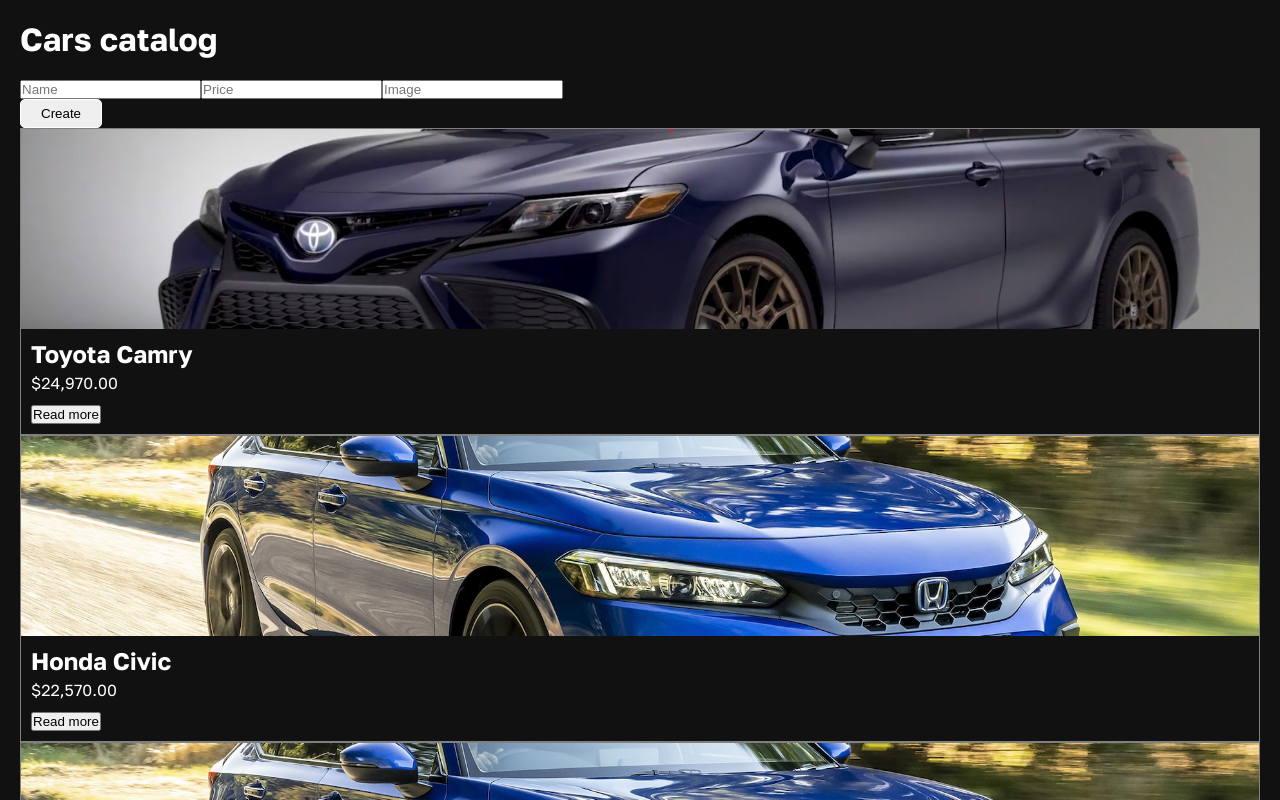
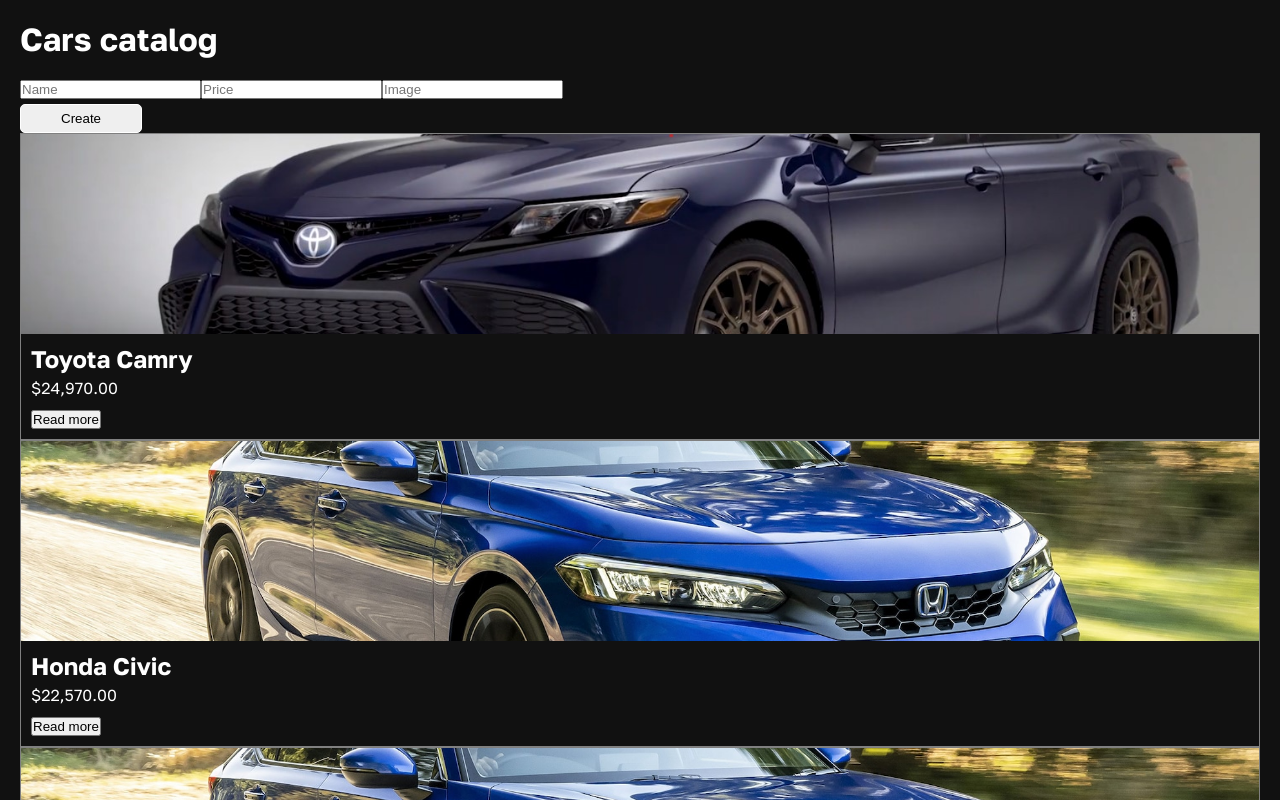
Before and after one commit to yaroslav-tsarenko/car-catalog, a React (Vite) app: page / in a window 1280 px wide. Shown: the top 800 px of the page. Built offline with nearby package versions, Linux system fonts and the light colour scheme; a web font is replaced by a local one.

Commit message:
some changes to global.css

```diff
--- a/src/assets/styles/global.css
+++ b/src/assets/styles/global.css
@@ -18,8 +18,11 @@
 
 .btn{
     display: block;
-    padding: 6px 20px;
+    padding: 6px 40px;
     border: 1px solid #fff;
     border-radius: 5px;
+    outline: none;
     transition: all 0.3s ease;
+    margin-top: 5px;
+    cursor: pointer;
 }
```
